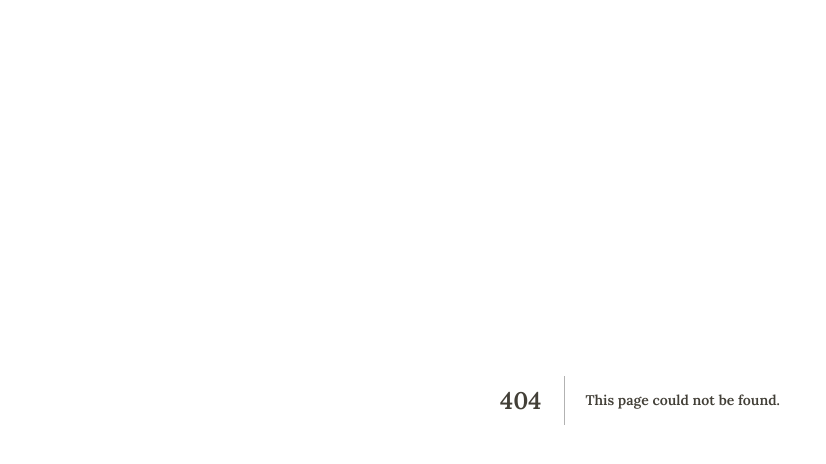
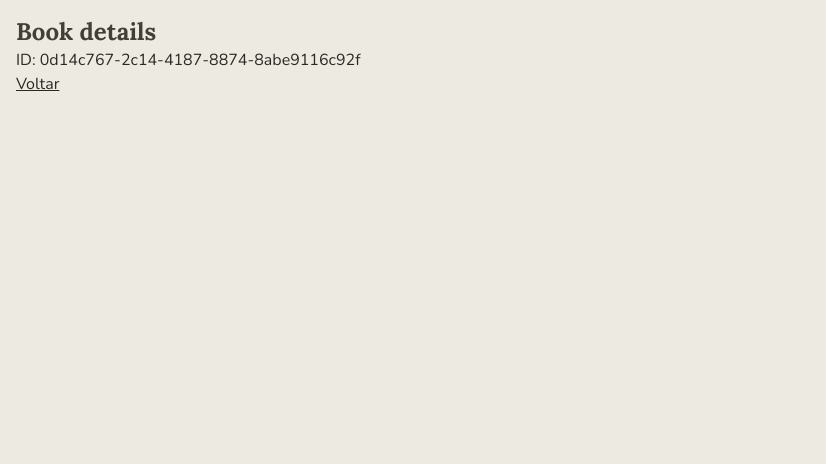
Before and after one commit to felipefontoura/reading-list-nextjs-13, a Next.js app: page /books/0d14c767-2c14-4187-8874-8abe9116c92f in a window 1280 px wide. Before the commit this address had no page. Shown: the top 464 px of the page, without its empty margins (0-826 px from the left). Built offline with nearby package versions, Linux system fonts and the light colour scheme.

Commit message:
added book details

```diff
--- a/src/app/book/[id]/page.tsx
+++ /dev/null
@@ -1,3 +0,0 @@
-export default function Book({ params: { id } }: { params: { id: string } }) {
-  return <h2>Book: {id}</h2>;
-}
--- /dev/null
+++ b/src/app/books/[id]/page.tsx
@@ -0,0 +1,13 @@
+import Link from "next/link";
+
+export default function Book({ params: { id } }: { params: { id: string } }) {
+  return (
+    <main className="container mx-auto p-4">
+      <h2>Book details</h2>
+      <p>ID: {id}</p>
+      <Link href="/" className="underline">
+        Voltar
+      </Link>
+    </main>
+  );
+}
--- a/src/app/components/FeedItem.tsx
+++ b/src/app/components/FeedItem.tsx
@@ -3,6 +3,7 @@
 import FeedItem from "../interfaces/FeedItem";
 
 import FeedItemLikeButton from "./FeedItemLikeButton";
+import Link from "next/link";
 
 interface FeedItemProps {
   item: FeedItem;
@@ -22,12 +23,12 @@
         <div className="mt-2">
           <h3 className="font-sans">{item.user.name}</h3>
           <p className="italic">{item.message}</p>
-          <a
-            href="#"
+          <Link
+            href={`/books/${item.book.id}`}
             className="font-heading text-gray-700 underline transition-colors hover:text-gray-800"
           >
             {item.book.title}, {item.book.author}
-          </a>
+          </Link>
           <div className="mt-2 flex items-center gap-1 text-sm text-gray-800">
             <FeedItemLikeButton item={item} />
           </div>
--- a/src/app/components/MyBookItem.tsx
+++ b/src/app/components/MyBookItem.tsx
@@ -18,7 +18,7 @@
         )}
       </div>
       <div>
-        <Link href={`/book/${item.id}`}>
+        <Link href={`/books/${item.id}`}>
           <h3 className="text-gray-800 underline">{item.title}</h3>
         </Link>
         <p className="mb-2 text-sm">{item.author}</p>
--- a/src/app/layout.tsx
+++ b/src/app/layout.tsx
@@ -1,32 +1,32 @@
-import './globals.css'
-import type { Metadata } from 'next'
-import { Lora, Nunito } from 'next/font/google'
+import "./globals.css";
+import type { Metadata } from "next";
+import { Lora, Nunito } from "next/font/google";
 
 const lora = Lora({
-  subsets: ['latin'],
-  weight: ['600', '700'],
-  display: 'swap',
-  variable: '--font-lora'
-})
+  subsets: ["latin"],
+  weight: ["600", "700"],
+  display: "swap",
+  variable: "--font-lora",
+});
 const nunito = Nunito({
-  subsets: ['latin'],
-  display: 'swap',
-  variable: '--font-nunito'
-})
+  subsets: ["latin"],
+  display: "swap",
+  variable: "--font-nunito",
+});
 
 export const metadata: Metadata = {
-  title: 'The Reading List',
-  description: 'Organize seu tempo e leia mais.',
-}
+  title: "The Reading List",
+  description: "Organize seu tempo e leia mais.",
+};
 
 export default function RootLayout({
   children,
 }: {
-  children: React.ReactNode
+  children: React.ReactNode;
 }) {
   return (
     <html lang="pt-BR">
       <body className={`${lora.variable} ${nunito.variable}`}>{children}</body>
     </html>
-  )
+  );
 }
```
